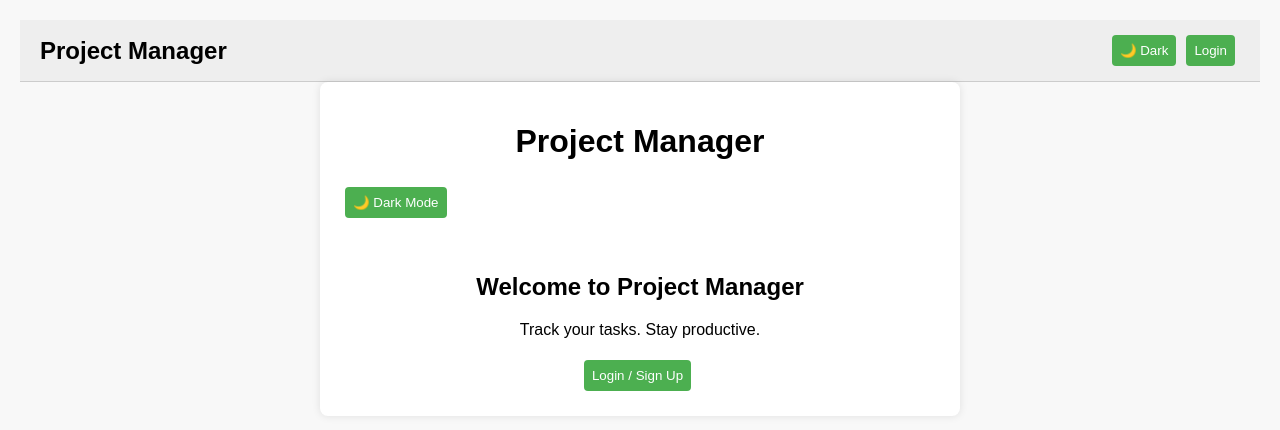
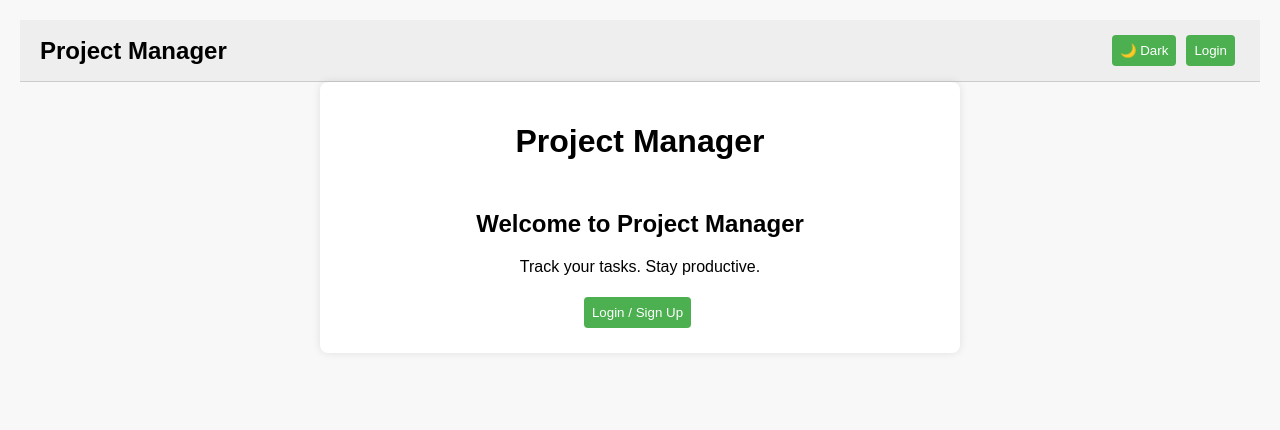
Before and after one commit to AndrewHulme88/project-planner, a React (Create React App) app in the folder frontend/: page / in a window 1280 px wide. Shown: the top 430 px of the page. Built offline with nearby package versions, Linux system fonts and the light colour scheme.

Commit message:
Removed dark mode button from container since it's on the Navbar now

```diff
--- a/frontend/src/App.js
+++ b/frontend/src/App.js
@@ -156,11 +156,6 @@ function App() {
       />
       <div className='container'>
         <h1>Project Manager</h1>
-        <div>
-          <button onClick={() => setDarkMode(!darkMode)}>
-            {darkMode ? "☀️ Light Mode" : "🌙 Dark Mode"}
-          </button>
-        </div>
 
         <Routes>
           <Route path='/' element={<LandingPage />} />
```
